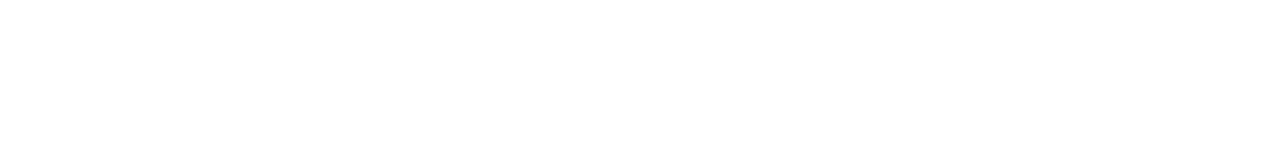
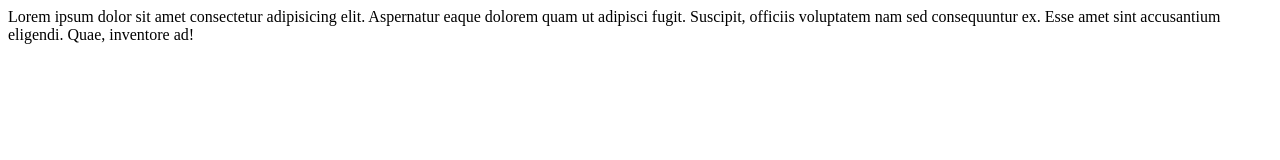
Before and after one commit to brionza/trabajo-colavorativo, a plain HTML site: page index.html in a window 1280 px wide. Drawn offline with Linux system fonts and the light colour scheme.

Commit message:
Te mando una versión.

```diff
--- a/index.html
+++ b/index.html
@@ -6,6 +6,6 @@
     <title>Document</title>
 </head>
 <body>
-
+    <header>Lorem ipsum dolor sit amet consectetur adipisicing elit. Aspernatur eaque dolorem quam ut adipisci fugit. Suscipit, officiis voluptatem nam sed consequuntur ex. Esse amet sint accusantium eligendi. Quae, inventore ad!</header>
 </body>
 </html>
```
